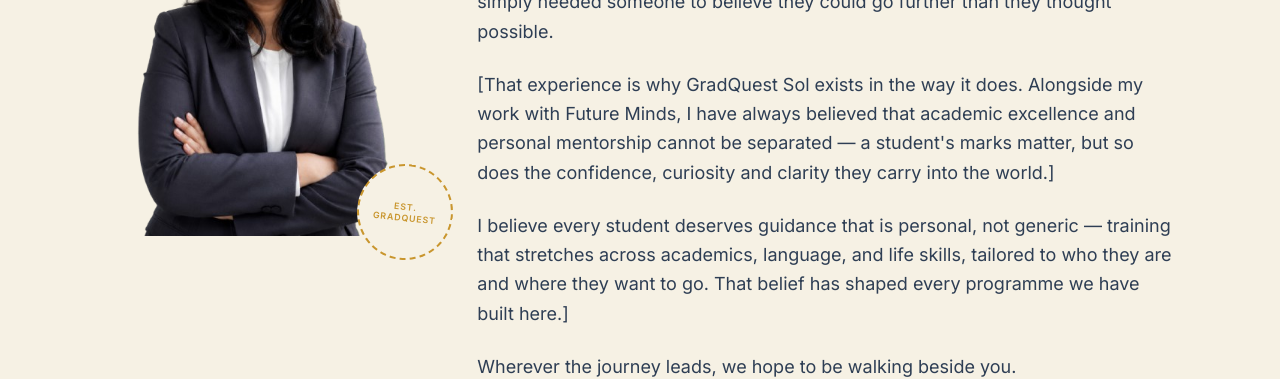
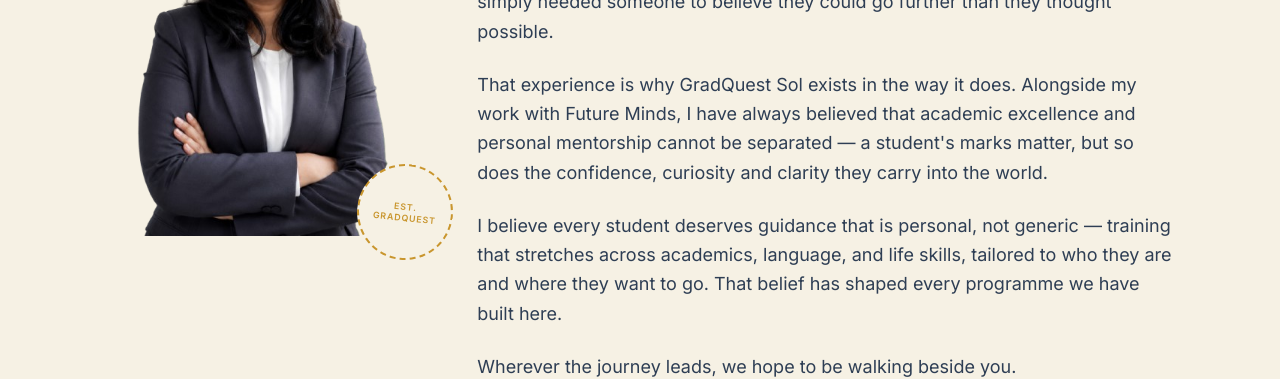
Before and after one commit to sashmetaverse/gradquest-sol-website, a React (Create React App) app: page /cofounders-note in a window 1280 px wide. Shown: the part 676-1055 px from the top of the page. Built offline with nearby package versions, Linux system fonts and the light colour scheme.

Commit message:
new board

```diff
--- a/src/pages/CoFoundersNote.jsx
+++ b/src/pages/CoFoundersNote.jsx
@@ -48,10 +48,10 @@
                     For over fifteen years, education has been more than a career for me — it has been a calling. I have sat with hundreds of students across the IB, IGCSE and CBSE boards, and no two journeys ever looked the same. Some needed help finding their academic footing, others needed a language unlocked, and many simply needed someone to believe they could go further than they thought possible.
                   </p>
                   <p className="text-lg leading-relaxed mb-6">
-                    [That experience is why GradQuest Sol exists in the way it does. Alongside my work with Future Minds, I have always believed that academic excellence and personal mentorship cannot be separated — a student's marks matter, but so does the confidence, curiosity and clarity they carry into the world.]
+                    That experience is why GradQuest Sol exists in the way it does. Alongside my work with Future Minds, I have always believed that academic excellence and personal mentorship cannot be separated — a student's marks matter, but so does the confidence, curiosity and clarity they carry into the world.
                   </p>
                   <p className="text-lg leading-relaxed mb-6">
-                    I believe every student deserves guidance that is personal, not generic — training that stretches across academics, language, and life skills, tailored to who they are and where they want to go. That belief has shaped every programme we have built here.]
+                    I believe every student deserves guidance that is personal, not generic — training that stretches across academics, language, and life skills, tailored to who they are and where they want to go. That belief has shaped every programme we have built here.
                   </p>
                   <p className="text-lg leading-relaxed mb-10">
                     Wherever the journey leads, we hope to be walking beside you.
```
